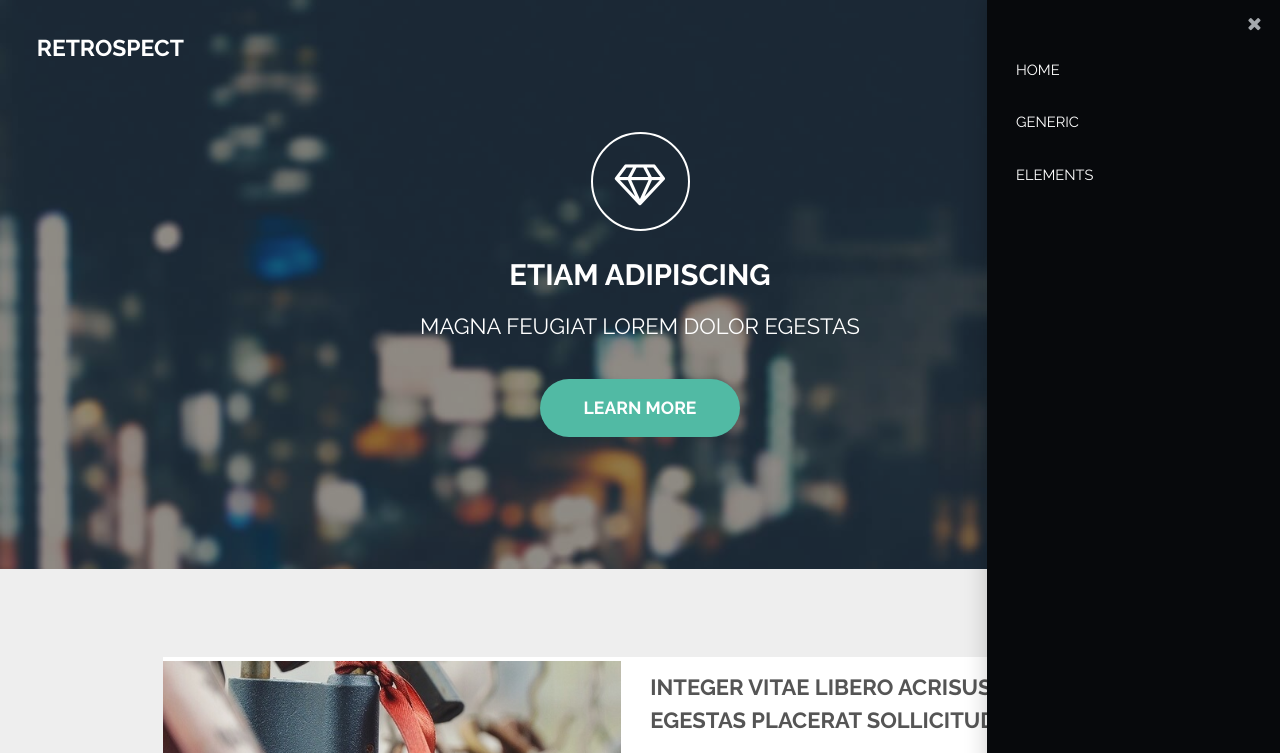
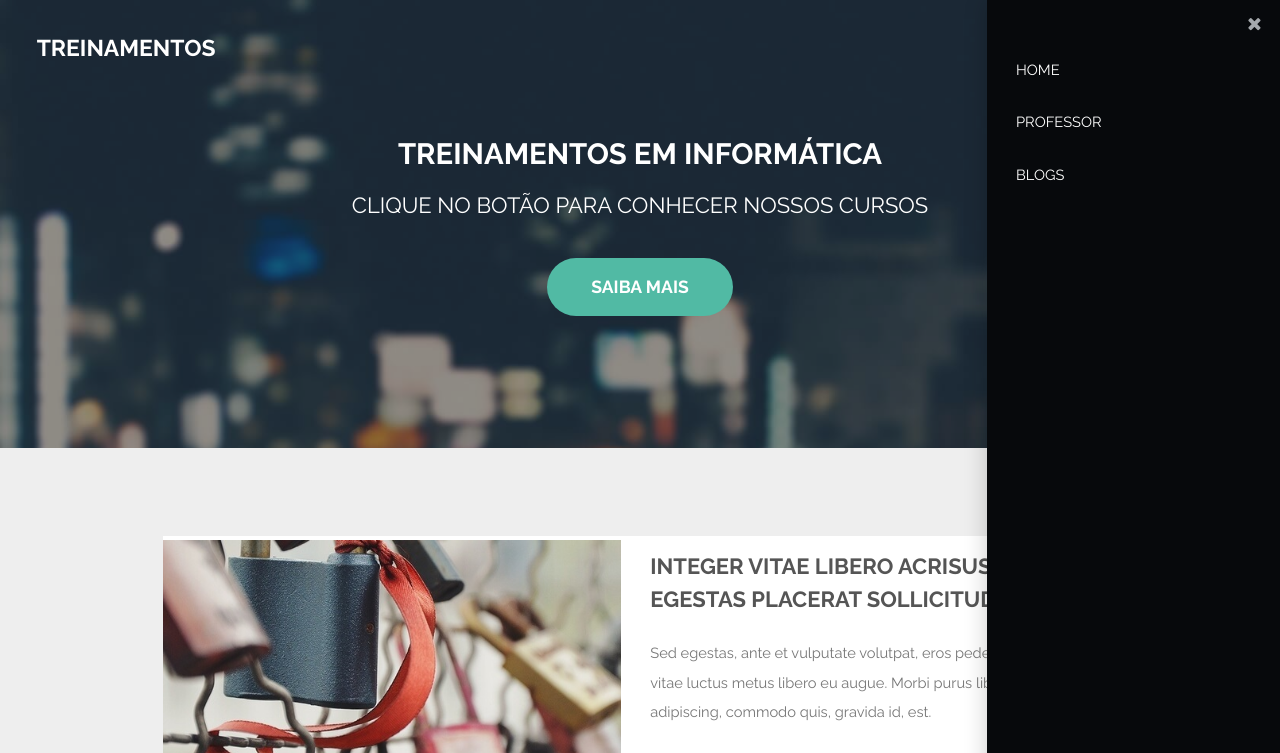
Before and after one commit to MenezesC137/Bootstrap, a plain HTML site: page index.html in a window 1280 px wide. Both pictures are taken after a click on the link "Menu". Shown: the top 753 px of the page. Drawn offline with Linux system fonts and the light colour scheme.

Commit message:
Header do site

```diff
--- a/index.html
+++ b/index.html
@@ -1,7 +1,7 @@
 <!DOCTYPE HTML>
 <html>
 	<head>
-		<title>Retrospect by TEMPLATED</title>
+		<title>Carlos Santos</title>
 		<meta charset="utf-8" />
 		<meta name="viewport" content="width=device-width, initial-scale=1" />
 		<!--[if lte IE 8]><script src="assets/js/ie/html5shiv.js"></script><![endif]-->
@@ -13,7 +13,7 @@
 
 		<!-- Header -->
 			<header id="header" class="alt">
-				<h1><a href="index.html">Retrospect</a></h1>
+				<h1><a href="index.html">Treinamentos</a></h1>
 				<a href="#nav">Menu</a>
 			</header>
 
@@ -21,18 +21,17 @@
 			<nav id="nav">
 				<ul class="links">
 					<li><a href="index.html">Home</a></li>
-					<li><a href="generic.html">Generic</a></li>
-					<li><a href="elements.html">Elements</a></li>
+					<li><a href="generic.html">Professor</a></li>
+					<li><a href="elements.html">Blogs</a></li>
 				</ul>
 			</nav>
 
 		<!-- Banner -->
 			<section id="banner">
-				<i class="icon fa-diamond"></i>
-				<h2>Etiam adipiscing</h2>
-				<p>Magna feugiat lorem dolor egestas</p>
+				<h2>Treinamentos em Informática</h2>
+				<p>Clique no botão para conhecer nossos cursos</p>
 				<ul class="actions">
-					<li><a href="#" class="button big special">Learn More</a></li>
+					<li><a href="#" class="button big special">Saiba mais</a></li>
 				</ul>
 			</section>
 
```
